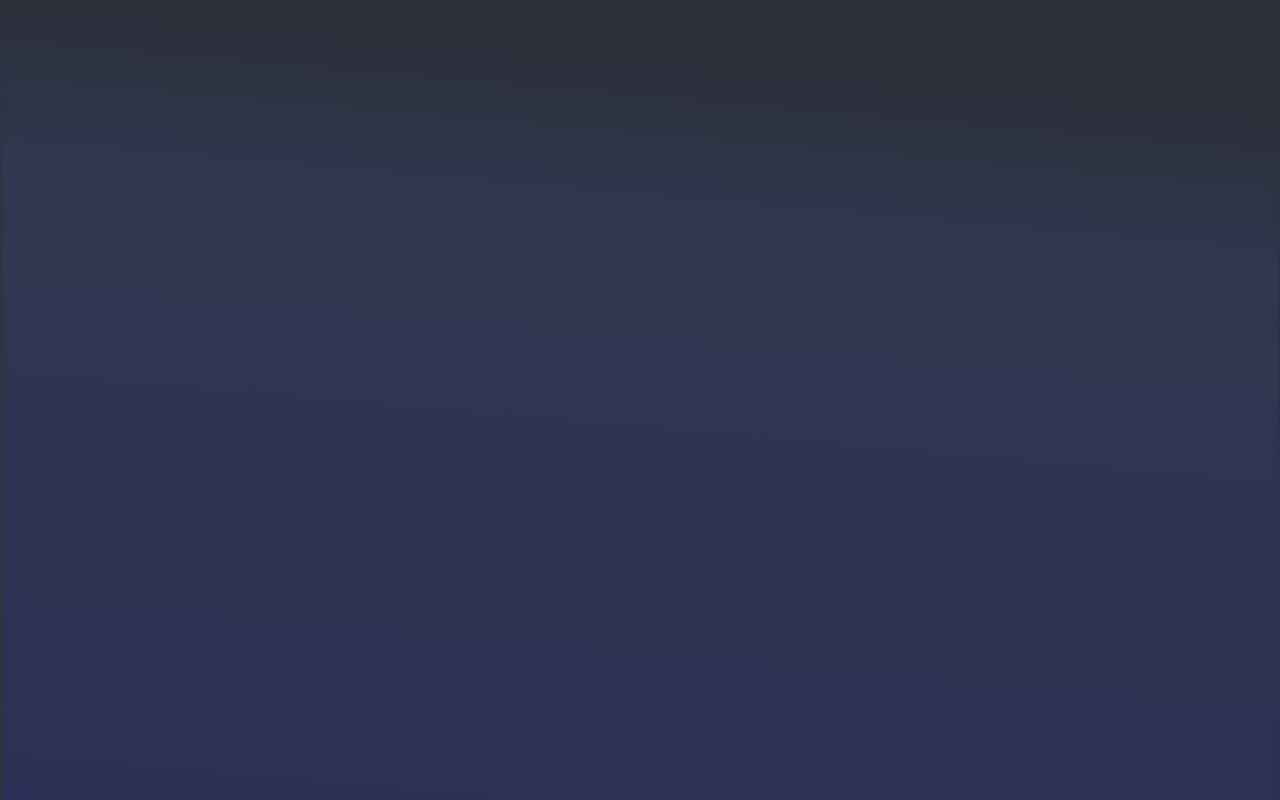
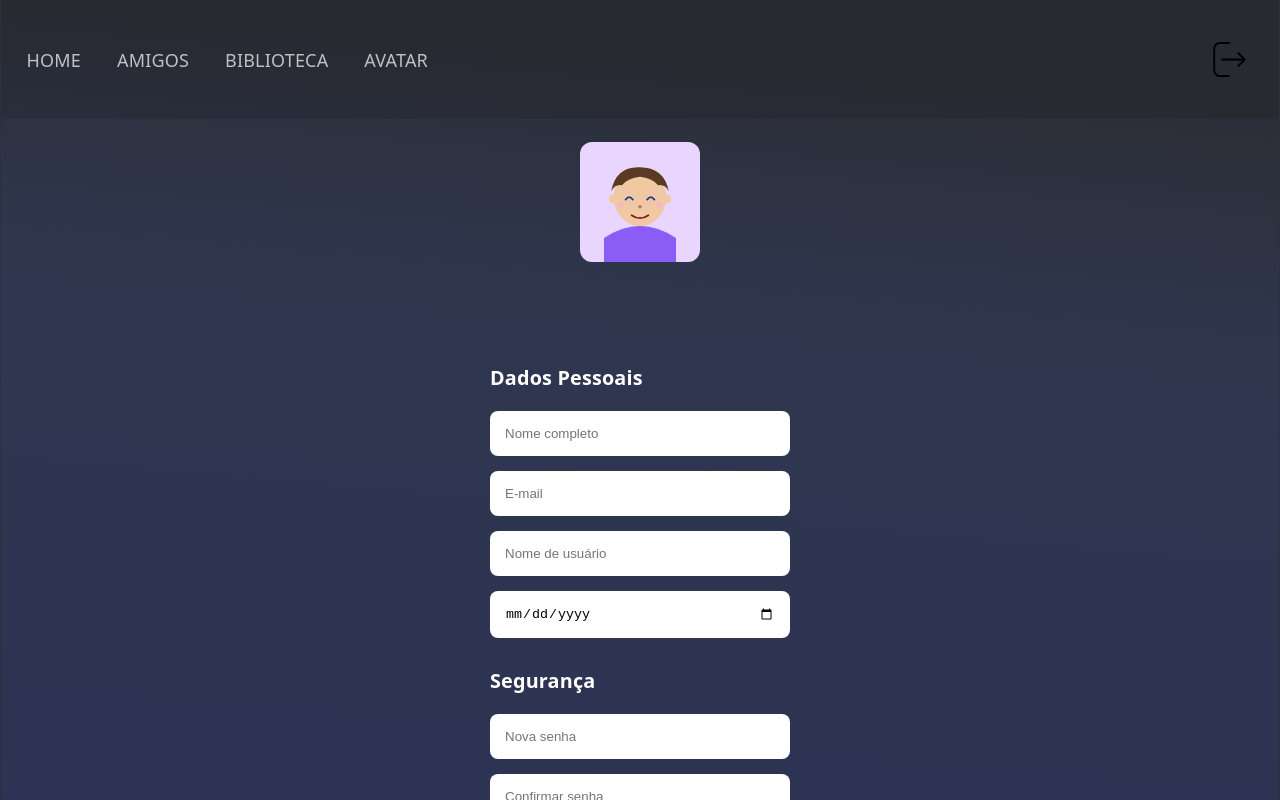
Before and after one commit to marceloareas/Ludica, a React (Vite) app in the folder front-end/: page /perfil in a window 1280 px wide. Before the commit this address had no page. Shown: the top 800 px of the page. Built offline with nearby package versions, Linux system fonts and the light colour scheme.

Commit message:
Feature Perfil adicionado ao projeto

```diff
--- a/front-end/src/pages/Home/Home.jsx
+++ b/front-end/src/pages/Home/Home.jsx
@@ -39,12 +39,21 @@ export default function Home() {
           <div className={styles.welcomeContent}>
             <h1>Bem-vindo ao Lúdica, {userName}!</h1>
             <p>Sua jornada de aprendizado começa aqui.</p>
+            <div className={styles.buttonGroup}>
               <button
                 className={styles.personalizeBtn}
                 onClick={() => navigate('/Avatar')}
               >
                 <i className="fa-solid fa-pen-to-square"></i> Personalizar Avatar
               </button>
+
+              <button
+                className={styles.personalizeBtn}
+                onClick={() => navigate('/Perfil')}
+              >
+                <i className="fa-solid fa-user"></i> Visualizar Perfil
+              </button>
+            </div>
           </div>
         </section>
 
--- a/front-end/src/pages/Home/home.module.css
+++ b/front-end/src/pages/Home/home.module.css
@@ -113,6 +113,12 @@
   transition: transform 0.2s;
 }
 
+.buttonGroup {
+  display: flex; /* Coloca os botões lado a lado */
+  gap: 10px; /* Espaço horizontal entre os botões */
+  margin-top: 10px;
+}
+
 .gameCard:hover { transform: scale(1.03); }
 
 .gameIcon { width: 50px; height: 50px; background-color: #fbd38d; border-radius: 12px; }
--- a/front-end/src/pages/Login/Login.jsx
+++ b/front-end/src/pages/Login/Login.jsx
@@ -28,15 +28,14 @@ function Input() {
       }
 
       const data = await response.json()
+      console.log('Login bem-sucedido:', data)
 
       localStorage.setItem('token', data.token);
       localStorage.setItem('id_user', data.user.id);
       localStorage.setItem('userName', data.user.userName);
-
-
-      console.log('Logado:', data)
-      console.log('id_user:', data.user.id)
-      console.log('userName:', data.user.userName)
+      localStorage.setItem('email', data.user.email);
+      localStorage.setItem('nome_completo', data.user.nome_completo);
+      localStorage.setItem('data_nascimento', data.user.data_nascimento);
 
       navigate("/home")
 
--- /dev/null
+++ b/front-end/src/pages/Perfil/perfil.jsx
@@ -0,0 +1,86 @@
+import { useState } from 'react';
+import { AvatarDisplay } from '../../components/Avatar/AvatarDisplay';
+import Layout from '../../components/Layout/Layout';
+import styles from './perfil.module.css'; // Estilos específicos para organização
+import registerStyles from '../Register/register.module.css'; // Estilos dos inputs/botão
+
+export default function Perfil() {
+  const [formData, setFormData] = useState({
+    nomeCompleto: localStorage.getItem('nome_completo') || '',
+    email: localStorage.getItem('email') || '',
+    namertag: localStorage.getItem('userName') || '',
+    senha: '',
+    confirmaSenha: '',
+    dataNascimento: localStorage.getItem('data_nascimento') || '',
+  });
+
+  const avatarConfig = JSON.parse(localStorage.getItem('avatar') || '{}');
+
+  return (
+    <Layout activePage="perfil">
+      <main className={`${registerStyles.center} ${styles.profileContainer}`}>
+
+        {/* Cabeçalho do Perfil */}
+        <div className={styles.profileHeader}>
+          <AvatarDisplay config={avatarConfig} size={120} />
+          <h2>{formData.namertag}</h2>
+        </div>
+
+        <form className={registerStyles.form}>
+          {/* Seção Dados Pessoais */}
+          <h3 className={styles.sectionTitle}>Dados Pessoais</h3>
+          <input
+            className={registerStyles.input}
+            type="text"
+            placeholder="Nome completo"
+            value={formData.nomeCompleto} // Adicione isso
+            onChange={(e) => setFormData({...formData, nomeCompleto: e.target.value})}
+          />
+
+          <input
+            className={registerStyles.input}
+            type="email"
+            placeholder="E-mail"
+            value={formData.email} // Adicione isso
+            onChange={(e) => setFormData({...formData, email: e.target.value})}
+          />
+
+          <input
+            className={registerStyles.input}
+            type="text"
+            placeholder="Nome de usuário"
+            value={formData.namertag}
+            onChange={(e) => setFormData({...formData, namertag: e.target.value})}
+          />
+
+          <input
+            className={registerStyles.input}
+            type="date"
+            value={formData.dataNascimento} // Adicione isso
+            onChange={(e) => setFormData({...formData, dataNascimento: e.target.value})}
+          />
+
+          <h3 className={styles.sectionTitle}>Segurança</h3>
+
+          <input
+            className={registerStyles.input}
+            type="password"
+            placeholder="Nova senha"
+            value={formData.senha} // Adicione isso
+            onChange={(e) => setFormData({...formData, senha: e.target.value})}
+          />
+
+          <input
+            className={registerStyles.input}
+            type="password"
+            placeholder="Confirmar senha"
+            value={formData.confirmaSenha} // Adicione isso
+            onChange={(e) => setFormData({...formData, confirmaSenha: e.target.value})}
+          />
+
+          <button type="submit" className={registerStyles.enterLogin}>Salvar Alterações</button>
+        </form>
+      </main>
+    </Layout>
+  );
+}
--- /dev/null
+++ b/front-end/src/pages/Perfil/perfil.module.css
@@ -0,0 +1,20 @@
+.profileContainer {
+  padding-bottom: 50px;
+}
+
+.profileHeader {
+  display: flex;
+  flex-direction: column;
+  align-items: center;
+  gap: 10px;
+  color: white;
+  margin-bottom: 20px;
+}
+
+.sectionTitle {
+  color: #fff;
+  font-size: 1.1rem;
+  margin: 15px 0 5px 0;
+  text-align: left;
+  width: 100%;
+}
--- a/front-end/src/routes.jsx
+++ b/front-end/src/routes.jsx
@@ -6,6 +6,7 @@ import Games from './pages/Games/Games'
 import GameDetails from './pages/Games/GameDetails'
 import Amigos from './pages/Amigos/Amigos'
 import Avatar from './pages/Avatar/Avatar'
+import Perfil from './pages/Perfil/perfil'
 
 export default function RoutesApp() {
   return (
@@ -18,6 +19,7 @@ export default function RoutesApp() {
         <Route path="/games/:id" element={<GameDetails />} />
         <Route path="/amigos" element={<Amigos />} />
         <Route path="/avatar" element={<Avatar />} />
+        <Route path="/perfil" element={<Perfil />} />
       </Routes>
     </BrowserRouter>
   )
```
Also changed, not shown: 1 other file (tests, documents, lock files or other folders). Lines whose indentation alone changed are shown as unchanged.
